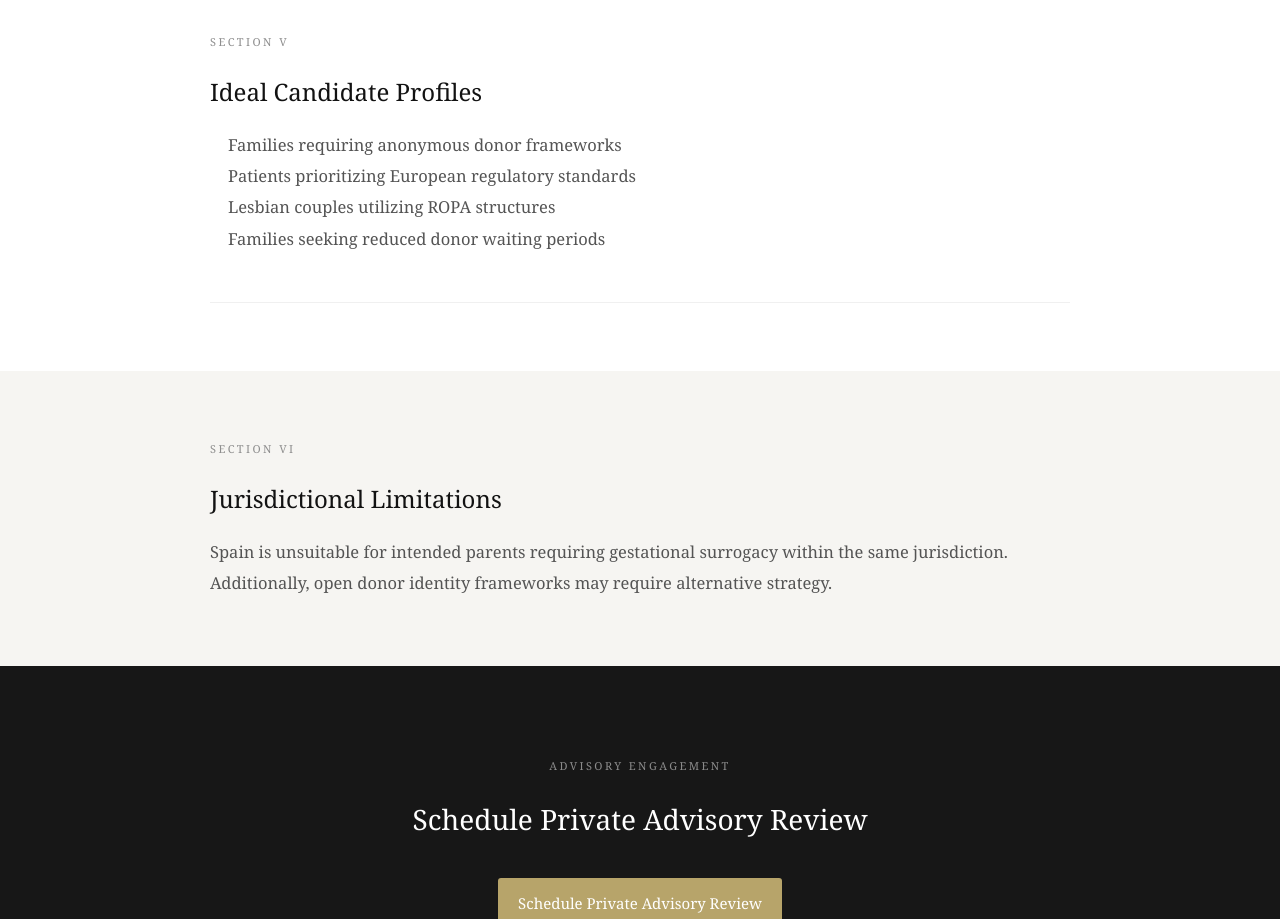
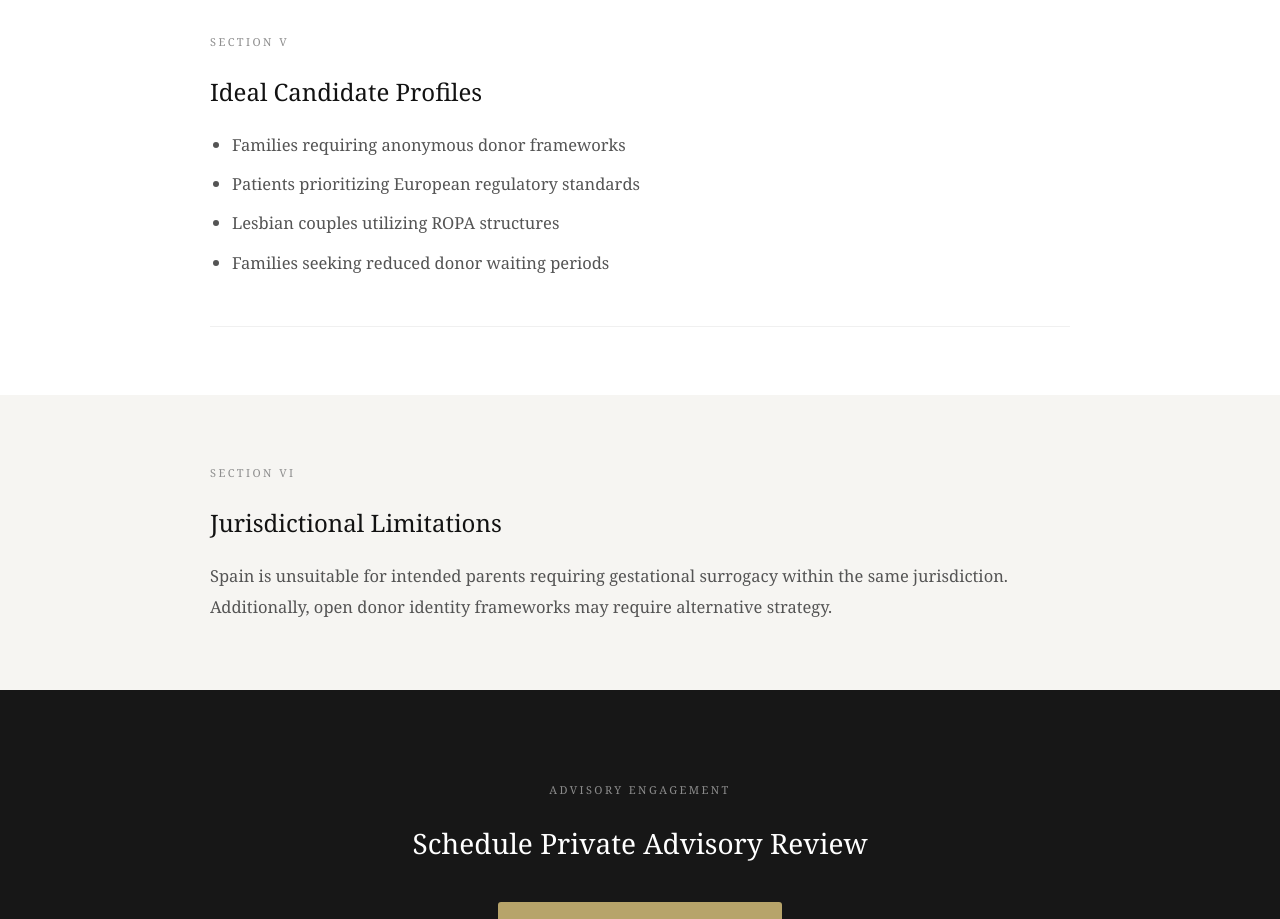
Before and after one commit to fmeliteintl-collab/fertilitycarehub-web, a Next.js app: page /countries/spain in a window 1280 px wide. Shown: the part 2140-3059 px from the top of the page. Built offline with nearby package versions, Linux system fonts and the light colour scheme.

Commit message:
Spain dossier: finalize micro polish + restore bullets

```diff
--- a/app/countries/spain/page.tsx
+++ b/app/countries/spain/page.tsx
@@ -48,10 +48,16 @@ const P: React.CSSProperties = {
 
 const UL: React.CSSProperties = {
   margin: "12px 0 0 0",
-  paddingLeft: 18,
+  paddingLeft: 22,
   color: COLORS.muted,
   fontSize: 16.5,
   lineHeight: 1.9,
+  listStyleType: "disc",
+  listStylePosition: "outside",
+};
+
+const LI: React.CSSProperties = {
+  marginBottom: 8,
 };
 
 const DIVIDER: React.CSSProperties = {
@@ -87,21 +93,14 @@ export default function SpainPage() {
             Spain — Fertility Strategy Dossier
           </h1>
 
-          <p
-            style={{
-              ...P,
-              maxWidth: 720,
-              margin: "22px auto 0",
-            }}
-          >
+          <p style={{ ...P, maxWidth: 720, margin: "22px auto 0" }}>
             Strategic intelligence for families evaluating Spain as a
             cross-border reproductive jurisdiction.
           </p>
         </div>
       </section>
 
-      {/* SECTION TEMPLATE */}
-
+      {/* SECTION I */}
       <section style={CARD_SECTION}>
         <div style={CONTAINER}>
           <div style={LABEL}>Section I</div>
@@ -122,13 +121,14 @@ export default function SpainPage() {
         </div>
       </section>
 
+      {/* SECTION II */}
       <section style={SECTION}>
         <div style={CONTAINER}>
           <div style={LABEL}>Section II</div>
           <h2 style={H2}>Regulatory Context Within Europe</h2>
           <p style={P}>
-            Anonymous donation materially reduces donor scarcity risk within
-            the European framework. Spain’s legislative posture contrasts with
+            Anonymous donation materially reduces donor scarcity risk within the
+            European framework. Spain’s legislative posture contrasts with
             jurisdictions that have transitioned toward identity disclosure.
           </p>
           <p style={{ ...P, marginBottom: 0 }}>
@@ -139,6 +139,7 @@ export default function SpainPage() {
         </div>
       </section>
 
+      {/* SECTION III */}
       <section style={CARD_SECTION}>
         <div style={CONTAINER}>
           <div style={LABEL}>Section III</div>
@@ -146,21 +147,22 @@ export default function SpainPage() {
           <p style={{ ...P, marginBottom: 0 }}>
             Spain’s anonymity model affects long-term disclosure philosophy,
             genetic traceability, and future identity access considerations.
-            While operationally efficient, it requires deliberate alignment
-            with family governance perspectives.
+            While operationally efficient, it requires deliberate alignment with
+            family governance perspectives.
           </p>
           <div style={DIVIDER} />
         </div>
       </section>
 
+      {/* SECTION IV */}
       <section style={SECTION}>
         <div style={CONTAINER}>
           <div style={LABEL}>Section IV</div>
           <h2 style={H2}>Cost Structure in Strategic Context</h2>
           <p style={P}>
             Spain presents a mid-tier global cost profile. IVF cycles typically
-            range between €4,000–€7,000. Donor cycles extend higher depending
-            on laboratory protocol.
+            range between €4,000–€7,000. Donor cycles extend higher depending on
+            laboratory protocol.
           </p>
           <p style={{ ...P, marginBottom: 0 }}>
             Relative to the United States, Spain may represent cost efficiency.
@@ -171,20 +173,22 @@ export default function SpainPage() {
         </div>
       </section>
 
+      {/* SECTION V */}
       <section style={CARD_SECTION}>
         <div style={CONTAINER}>
           <div style={LABEL}>Section V</div>
           <h2 style={H2}>Ideal Candidate Profiles</h2>
           <ul style={UL}>
-            <li>Families requiring anonymous donor frameworks</li>
-            <li>Patients prioritizing European regulatory standards</li>
-            <li>Lesbian couples utilizing ROPA structures</li>
-            <li>Families seeking reduced donor waiting periods</li>
+            <li style={LI}>Families requiring anonymous donor frameworks</li>
+            <li style={LI}>Patients prioritizing European regulatory standards</li>
+            <li style={LI}>Lesbian couples utilizing ROPA structures</li>
+            <li style={LI}>Families seeking reduced donor waiting periods</li>
           </ul>
           <div style={DIVIDER} />
         </div>
       </section>
 
+      {/* SECTION VI */}
       <section style={SECTION}>
         <div style={CONTAINER}>
           <div style={LABEL}>Section VI</div>
```
